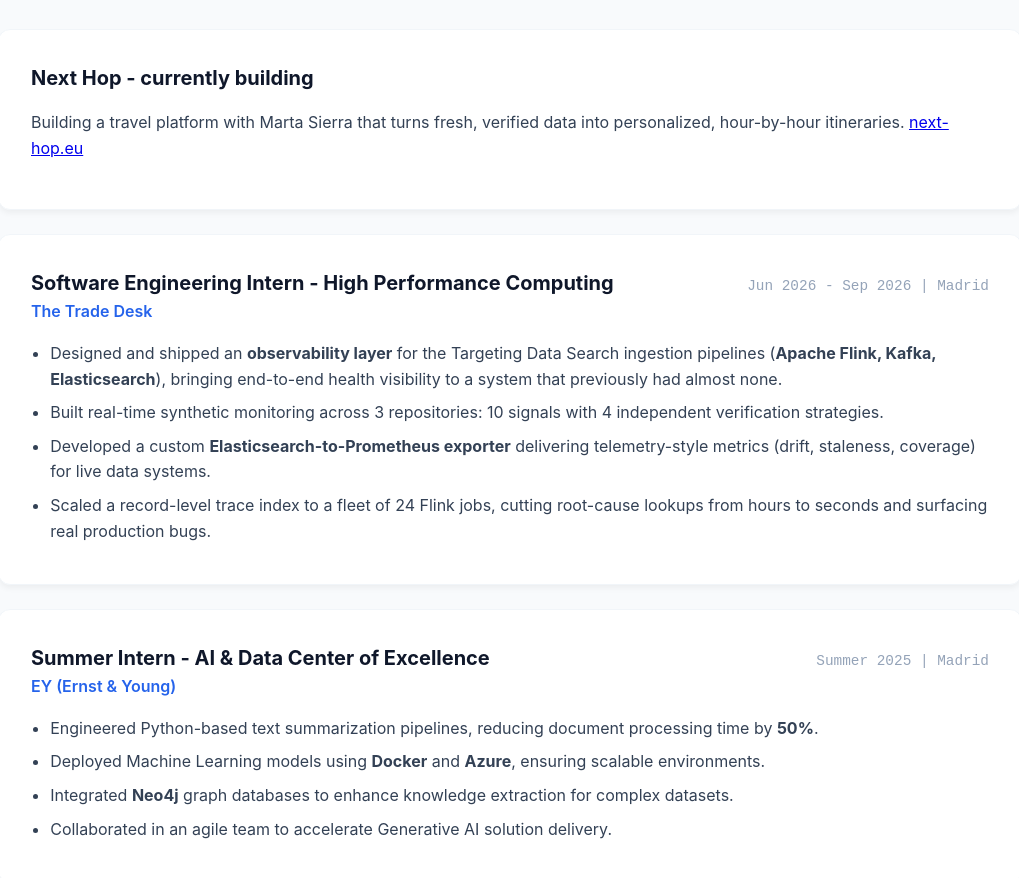
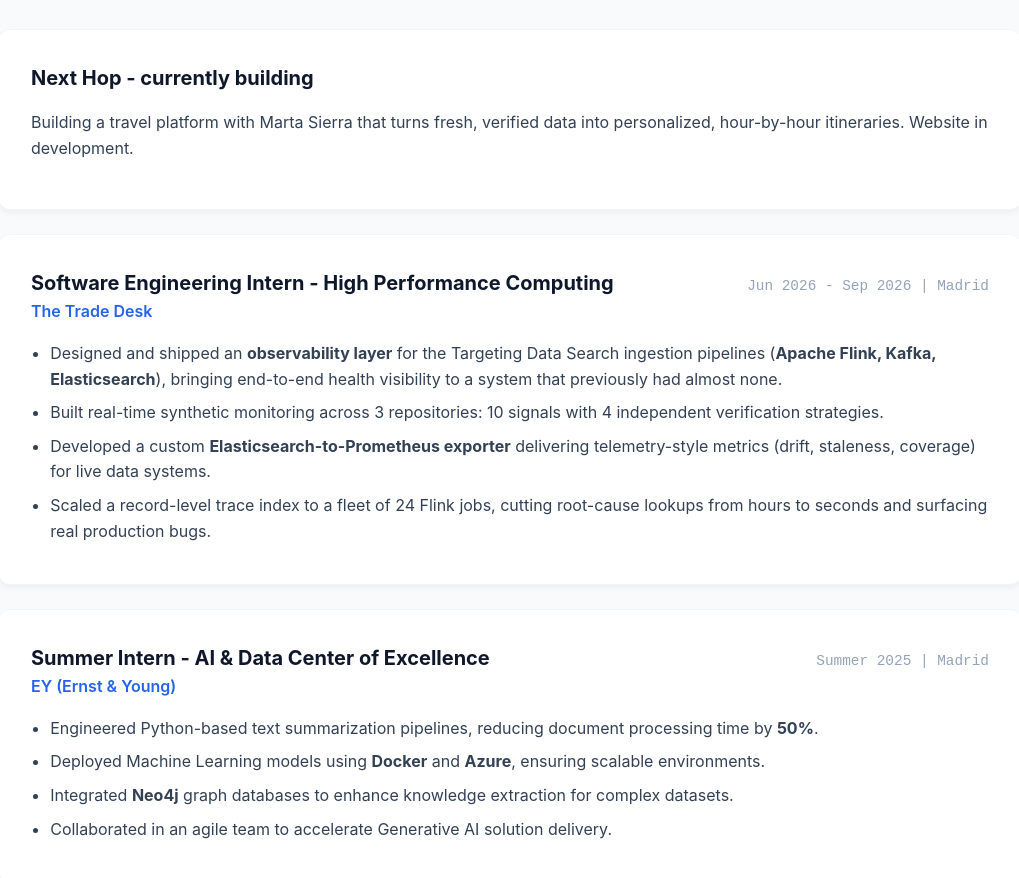
Before and after one commit to criscaballero/criscaballero.github.io, a plain HTML site: page index.html in a window 1280 px wide. Shown: the part 1750-2628 px from the top of the page, without its empty margins (130-1149 px from the left). Drawn offline with Linux system fonts and the light colour scheme.

Commit message:
Remove Next Hop website link while in development
Updated project description to indicate website is in development.

```diff
--- a/index.html
+++ b/index.html
@@ -441,7 +441,7 @@
                         <div class="job-title">Next Hop - currently building</div>
                     </div>
                 </div>
-                <p>Building a travel platform with Marta Sierra that turns fresh, verified data into personalized, hour-by-hour itineraries. <a href="https://next-hop.eu" target="_blank" rel="noopener">next-hop.eu</a></p>
+                <p>Building a travel platform with Marta Sierra that turns fresh, verified data into personalized, hour-by-hour itineraries. Website in development.</p>
             </div>
 
 
```
